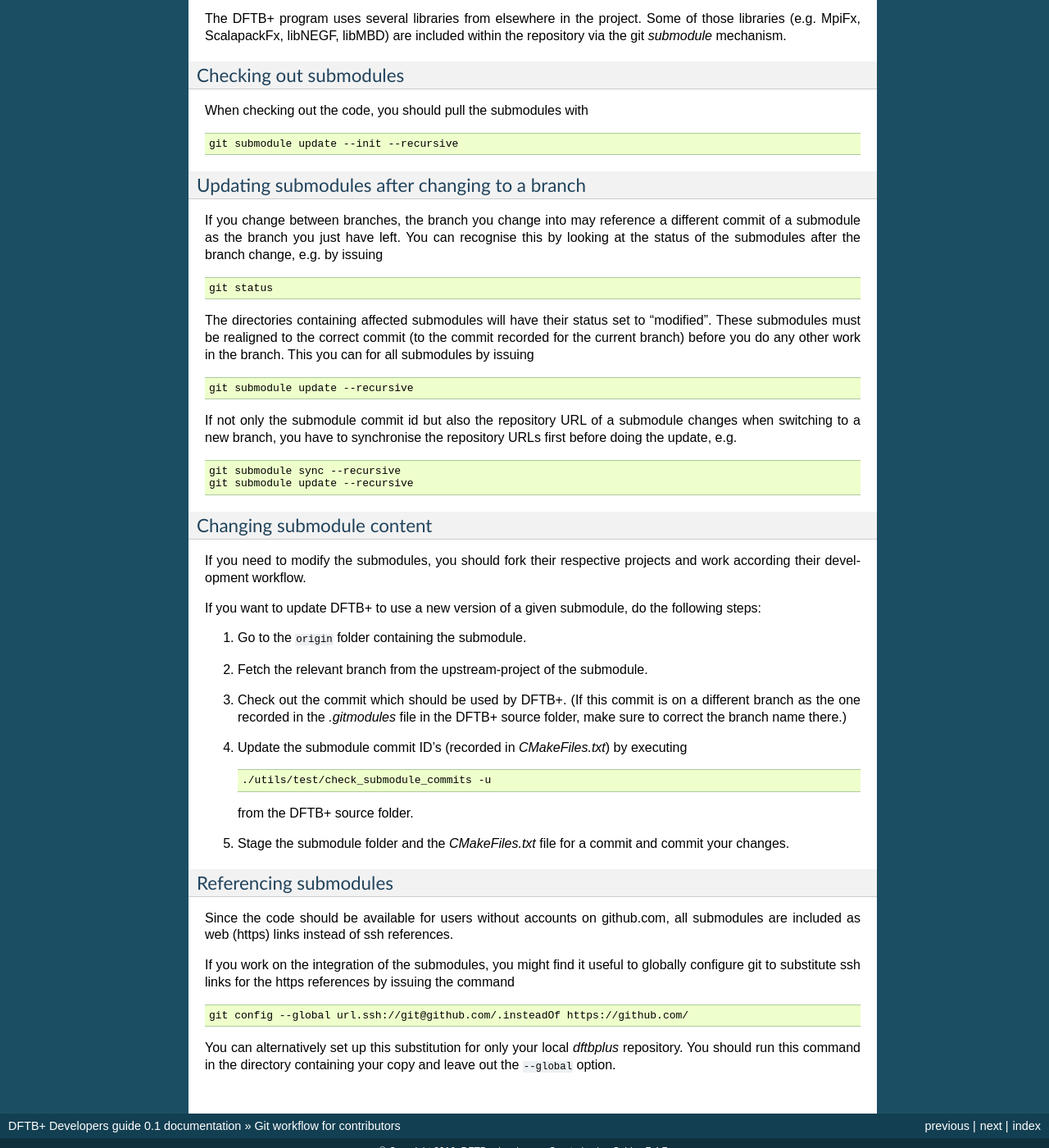
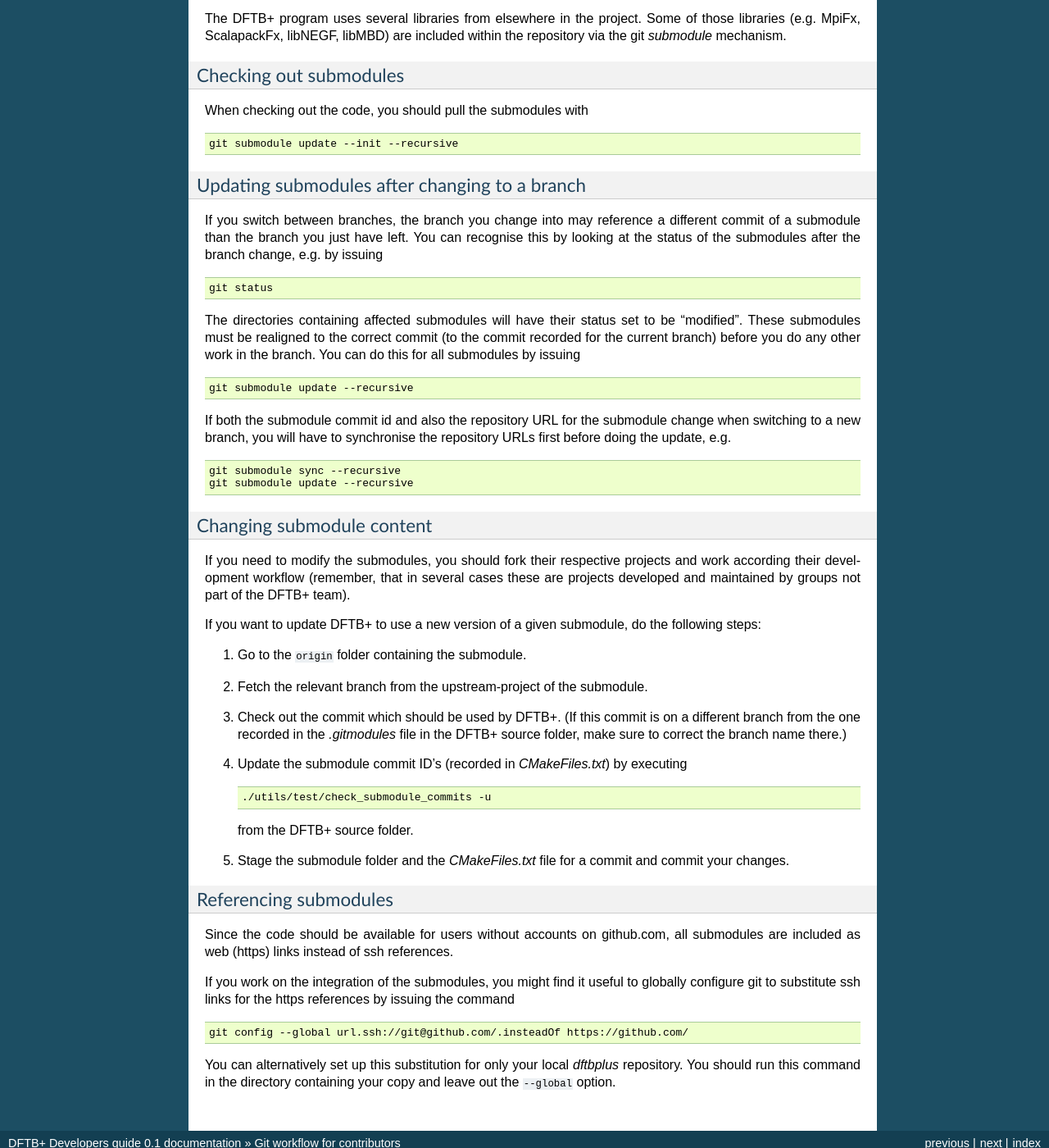
Before and after one commit to dftbplus/develguide, a Sphinx documentation site: the page built from docs/gitworkflow.rst, in a window 1280 px wide and 1400 px high, scrolled down 4628 px. Shown: the whole window at 82% size. Built offline with Sphinx 7.4.7, drawn with Linux system fonts in a browser that asks for light colours; some of the changed text lies outside the part shown.

Commit message:
Make minor correction following the review comments

```diff
--- a/docs/gitworkflow.rst
+++ b/docs/gitworkflow.rst
@@ -29,17 +29,17 @@
 
 In order to add a feature, you have to do the following steps:
 
-#. Fork the official (upstream) repository and clone it. (This step you have to
-   do only once.)
+#. Fork the official (upstream) repository and clone it. (This step allows you
+   to this only once.)
 
-#. Synchronize your `master` branch (``origin/master``) to be identical to
-   upstream `master` (``upstream master``).
+#. Synchronize your `master` branch (``origin/master``) to match upstream
+   `master` (``upstream master``).
 
 #. Derive a feature branch from the `master` branch of your forked project.
 
 #. Develop and finish your feature in your feature branch.
 
-#. Integrate eventual changes form the upstream master branch.
+#. Integrate eventual changes from the upstream master branch.
 
 #. Issue a *pull request* for your feature branch.
 
@@ -222,9 +222,9 @@
 #. Integrate any changes that appeared on `master` during your feature
    development.
 
-   * If your feature branch consists of one/two commits only, it does not
-     contain any merge-commits and no other branches had been derived of it (and
-     you are an experienced git user) you may rebase your branch on current
+   * If your feature branch consists of only one or two commits, it does not
+     contain any merge-commits and no other branches had been derived from it
+     (and you are an experienced git user) you may rebase your branch on current
      `master`:
 
      - Check out your feature branch::
@@ -311,23 +311,23 @@
 Updating submodules after changing to a branch
 ----------------------------------------------
 
-If you change between branches, the branch you change into may reference a
-different commit of a submodule as the branch you just have left. You can
+If you switch between branches, the branch you change into may reference a
+different commit of a submodule than the branch you just have left. You can
 recognise this by looking at the status of the submodules after the branch
 change, e.g. by issuing ::
 
   git status
 
-The directories containing affected submodules will have their status set to
+The directories containing affected submodules will have their status set to be
 "modified". These submodules must be realigned to the correct commit (to the
 commit recorded for the current branch) before you do any other work in the
-branch. This you can for all submodules by issuing ::
+branch. You can do this for all submodules by issuing ::
 
   git submodule update --recursive
 
-If not only the submodule commit id but also the repository URL of a submodule
-changes when switching to a new branch, you have to synchronise the repository
-URLs first before doing the update, e.g. ::
+If both the submodule commit id and also the repository URL for the submodule
+change when switching to a new branch, you will have to synchronise the
+repository URLs first before doing the update, e.g. ::
 
   git submodule sync --recursive
   git submodule update --recursive
@@ -337,7 +337,9 @@
 --------------------------
 
 If you need to modify the submodules, you should fork their respective projects
-and work according their development workflow.
+and work according their development workflow (remember, that in several cases
+these are projects developed and maintained by groups not part of the DFTB+
+team).
 
 If you want to update DFTB+ to use a new version of a given submodule, do the
 following steps:
@@ -347,7 +349,7 @@
 #. Fetch the relevant branch from the upstream-project of the submodule.
 
 #. Check out the commit which should be used by DFTB+. (If this commit is on a
-   different branch as the one recorded in the `.gitmodules` file in the DFTB+
+   different branch from the one recorded in the `.gitmodules` file in the DFTB+
    source folder, make sure to correct the branch name there.)
 
 #. Update the submodule commit ID's (recorded in `CMakeFiles.txt`) by
```
Also changed, not shown: other parts of docs/gitworkflow.rst (+5 -5 lines).
